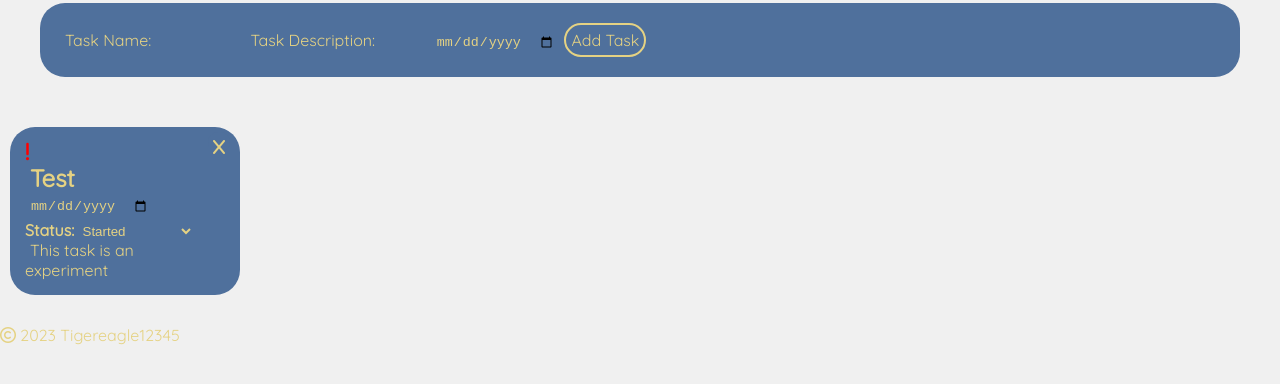
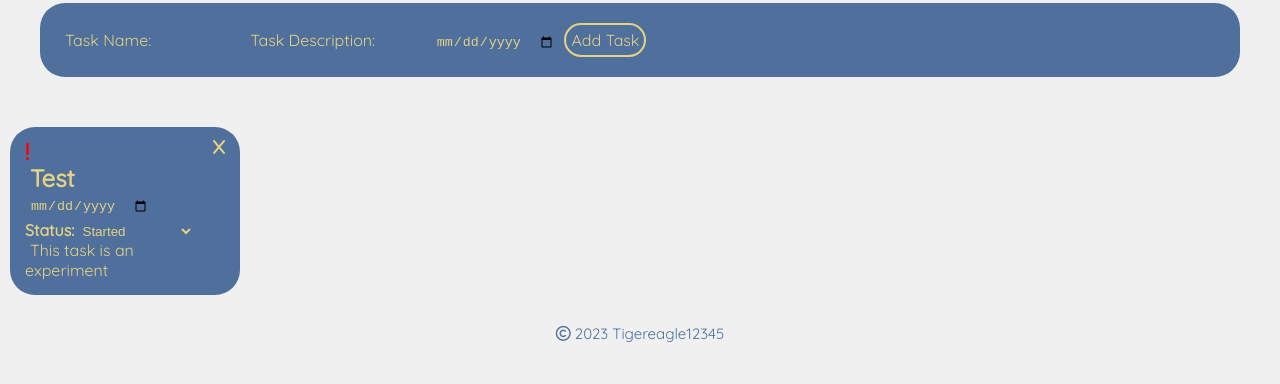
Before and after one commit to Tigereagle12345/todoList, a plain HTML site: page index.html in a window 1280 px wide. Shown: the part 146-530 px from the top of the page. Drawn offline with Linux system fonts and the light colour scheme.

Commit message:
Update index.css

```diff
--- a/index.css
+++ b/index.css
@@ -170,3 +170,14 @@ button #clear {
     top: 0px;
     left: 10px;
 }
+
+footer {
+    color: var(--three);
+    font-size: 15px;
+    text-align: center;
+}
+
+.fa-copyright {
+    color: inherit;
+    font-size: inherit;
+}
```
